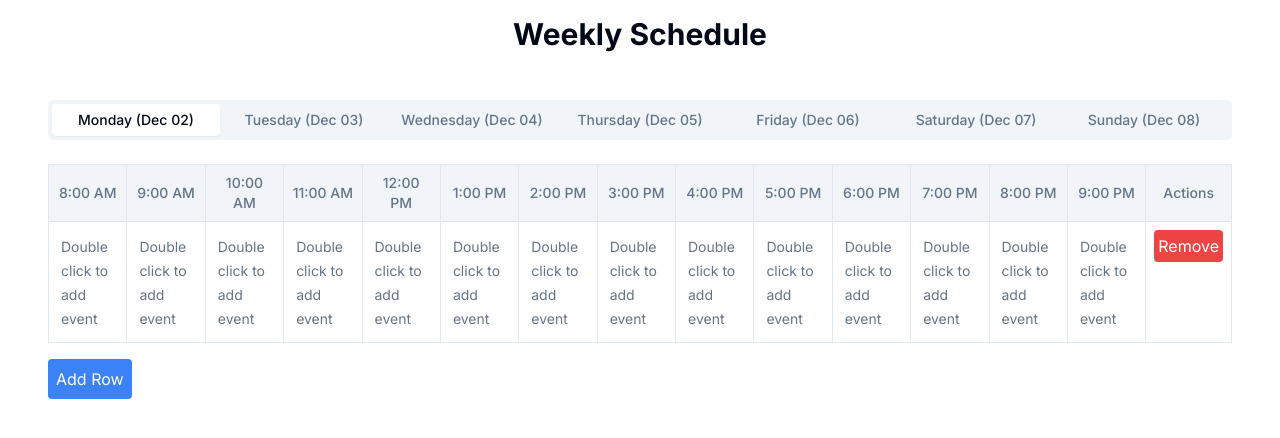
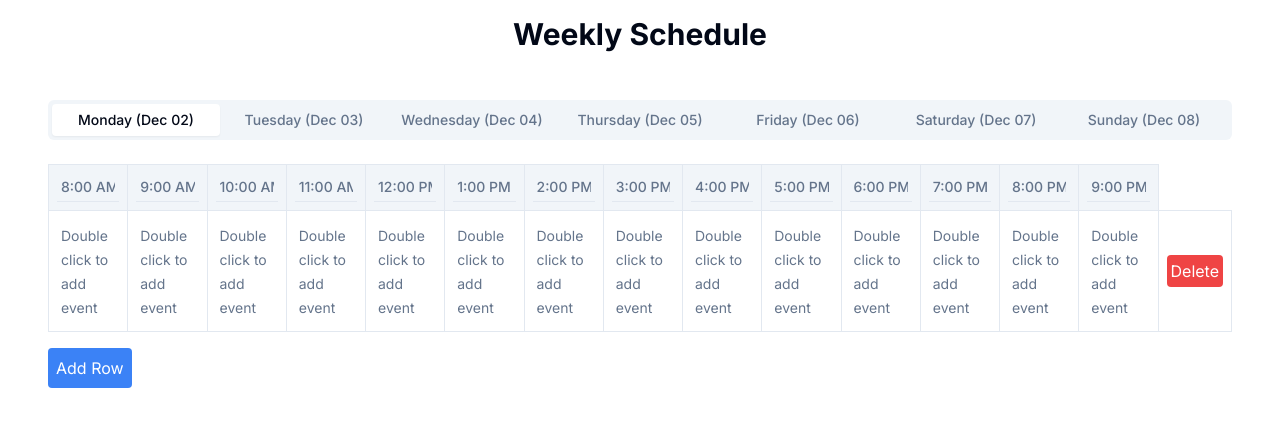
Before and after one commit to davemelk100/binder-with-next, a Next.js app: page / in a window 1280 px wide. Shown: the top 438 px of the page. Built offline with nearby package versions, Linux system fonts and the light colour scheme.

Commit message:
updated row add and delete

```diff
--- a/components/schedule/schedule-table.tsx
+++ b/components/schedule/schedule-table.tsx
@@ -5,8 +5,8 @@ import { format, addDays, startOfWeek } from "date-fns";
 import { Tabs, TabsContent, TabsList, TabsTrigger } from "@/components/ui/tabs";
 import { ScheduleCell } from "./schedule-cell";
 
-// Define time slots
-const timeSlots = Array.from({ length: 14 }, (_, i) => {
+// Define initial time slots
+const initialTimeSlots = Array.from({ length: 14 }, (_, i) => {
   const hour = 8 + i;
   return format(new Date().setHours(hour, 0), "h:mm a");
 });
@@ -32,29 +32,46 @@ const daysWithDates = days.map((day, index) => {
   return { day, formattedDate };
 });
 
+// Define the type for rows
+type RowsType = {
+  [key: string]: number[];
+};
+
 export function ScheduleTable() {
   // State to manage rows for each day
-  const [rows, setRows] = useState(
+  const [rows, setRows] = useState<RowsType>(
     daysWithDates.reduce((acc, { day }) => {
       acc[day] = [1]; // Initialize with one row per day
       return acc;
-    }, {})
+    }, {} as RowsType)
   );
 
+  // State to manage time slots
+  const [timeSlots, setTimeSlots] = useState(initialTimeSlots);
+
   // Function to add a row for a specific day
-  const addRow = (day) => {
+  const addRow = (day: string) => {
     setRows((prev) => ({
       ...prev,
       [day]: [...prev[day], prev[day].length + 1], // Add a new row
     }));
   };
 
-  // Function to remove a row for a specific day
-  const removeRow = (day, rowId) => {
+  // Function to delete a row for a specific day
+  const deleteRow = (day: string, rowId: number) => {
     setRows((prev) => ({
       ...prev,
-      [day]: prev[day].filter((id) => id !== rowId), // Remove the row by ID
+      [day]: prev[day].filter((id) => id !== rowId), // Remove the specified row
     }));
+  };
+
+  // Function to edit a time slot
+  const editTimeSlot = (index: number, newTime: string) => {
+    setTimeSlots((prev) => {
+      const updatedSlots = [...prev];
+      updatedSlots[index] = newTime;
+      return updatedSlots;
+    });
   };
 
   return (
@@ -73,17 +90,19 @@ export function ScheduleTable() {
               <table className="w-full border-collapse">
                 <thead>
                   <tr>
-                    {timeSlots.map((time) => (
+                    {timeSlots.map((time, index) => (
                       <th
-                        key={time}
+                        key={index}
                         className="border p-2 bg-muted text-muted-foreground font-medium text-sm"
                       >
-                        {time}
+                        <input
+                          type="text"
+                          value={time}
+                          onChange={(e) => editTimeSlot(index, e.target.value)}
+                          className="w-full p-1 bg-transparent border-b focus:outline-none focus:border-blue-500"
+                        />
                       </th>
                     ))}
-                    <th className="border p-2 bg-muted text-muted-foreground font-medium text-sm">
-                      Actions
-                    </th>
                   </tr>
                 </thead>
                 <tbody>
@@ -97,12 +116,13 @@ export function ScheduleTable() {
                           <ScheduleCell day={day} timeSlot={time} />
                         </td>
                       ))}
-                      <td className="border p-2 h-24 align-top text-center">
+                      {/* Delete Row Button */}
+                      <td className="border p-2">
                         <button
-                          onClick={() => removeRow(day, rowId)}
+                          onClick={() => deleteRow(day, rowId)}
                           className="p-1 bg-red-500 text-white rounded"
                         >
-                          Remove
+                          Delete
                         </button>
                       </td>
                     </tr>
```
